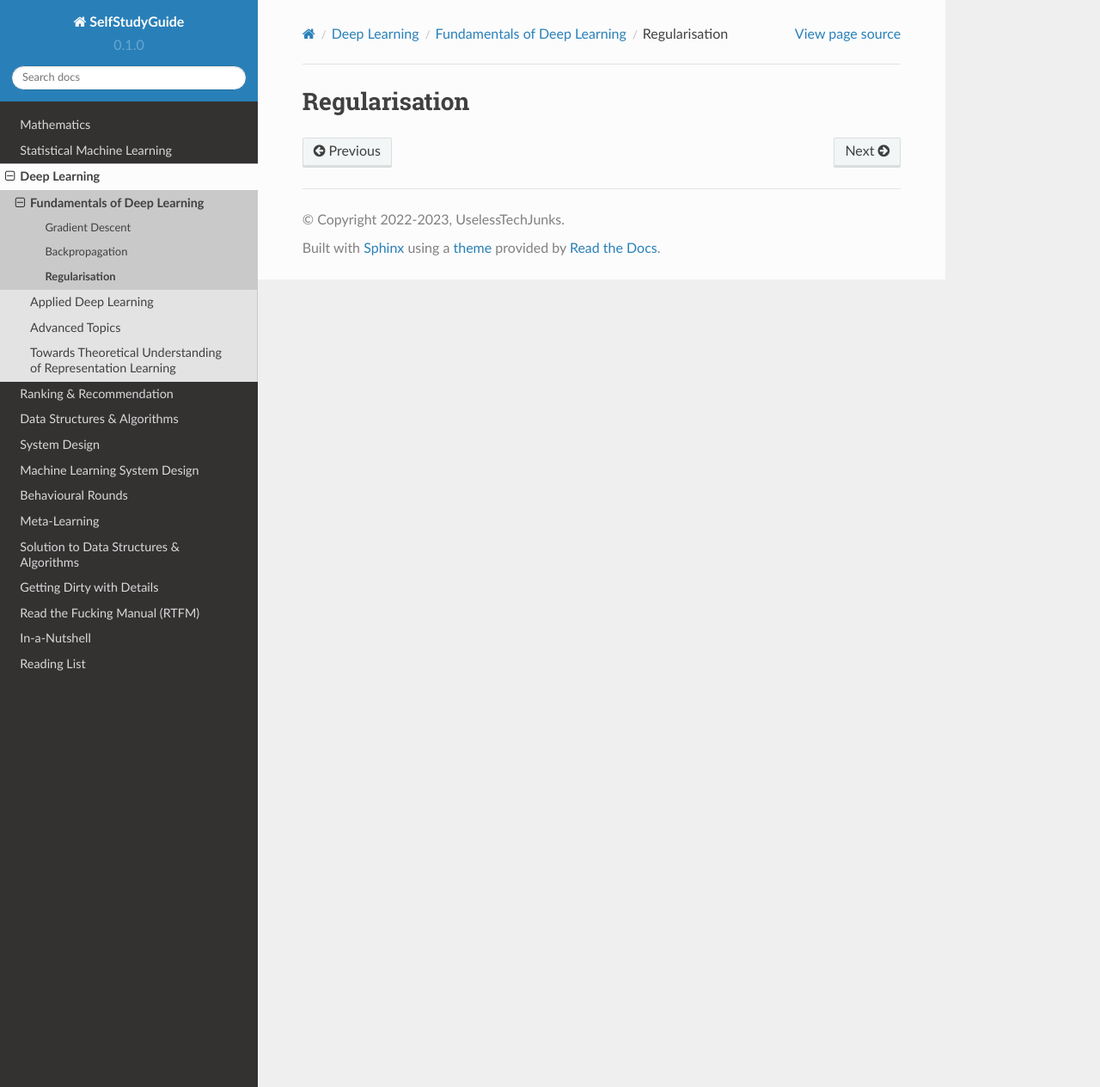
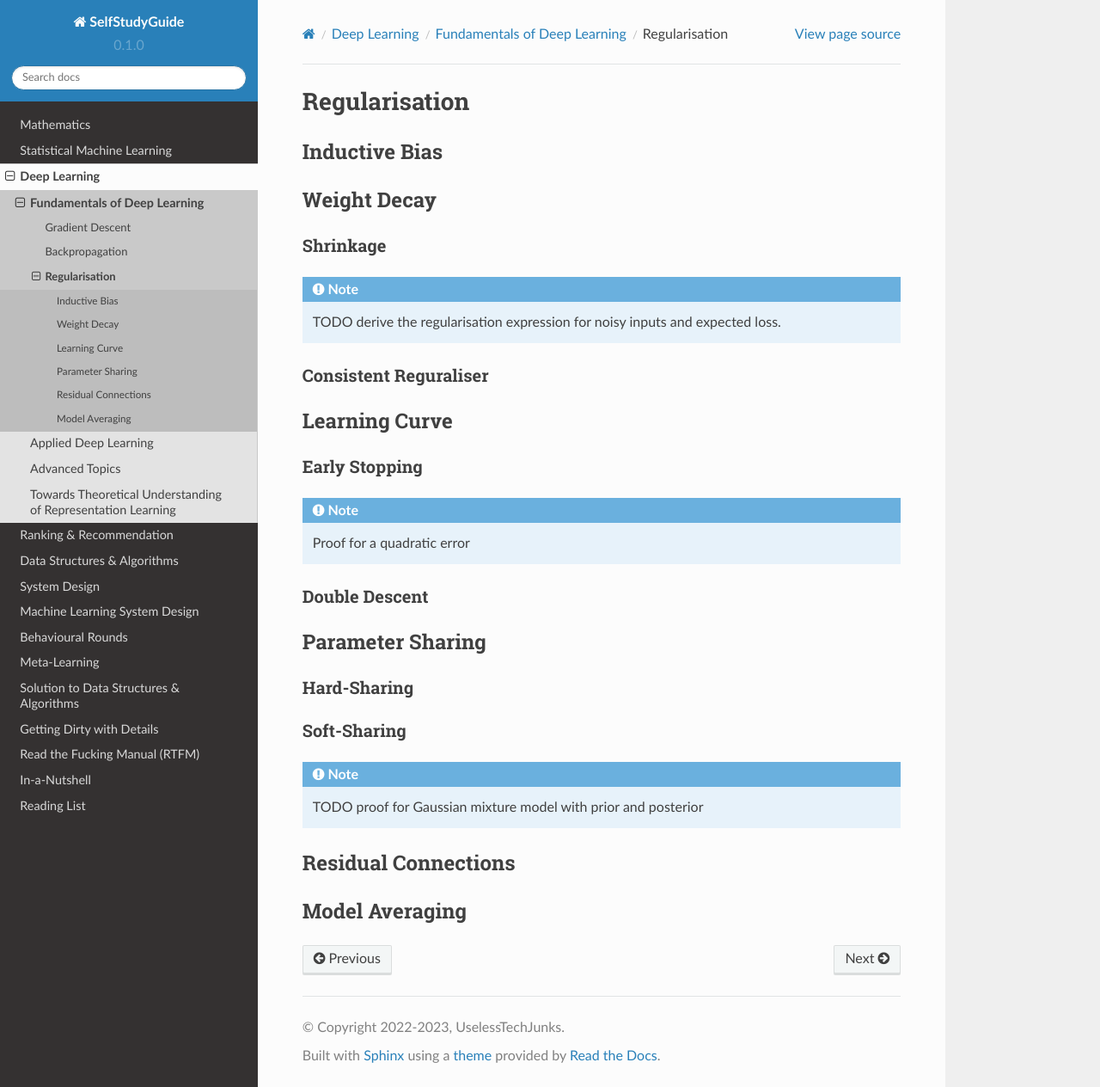
Before and after one commit to uselesstechjunks/leetcode, a Sphinx documentation site: the page built from docs/source/dl/basics/reg.rst, in a window 1280 px wide and 1264 px high. Shown: the whole window at 86% size. Built offline with Sphinx 7.4.7 and the Read the Docs theme 2.0.0, drawn with Linux system fonts in a browser that asks for light colours.

Commit message:
Update reg.rst

```diff
--- a/docs/source/dl/basics/reg.rst
+++ b/docs/source/dl/basics/reg.rst
@@ -1,3 +1,47 @@
 ###################################################################################
 Regularisation
 ###################################################################################
+***********************************************************************************
+Inductive Bias
+***********************************************************************************
+
+***********************************************************************************
+Weight Decay
+***********************************************************************************
+Shrinkage
+===================================================================================
+.. note::
+	TODO derive the regularisation expression for noisy inputs and expected loss.
+
+Consistent Reguraliser
+===================================================================================
+
+***********************************************************************************
+Learning Curve
+***********************************************************************************
+Early Stopping
+===================================================================================
+.. note::
+	Proof for a quadratic error
+
+Double Descent
+===================================================================================
+
+***********************************************************************************
+Parameter Sharing
+***********************************************************************************
+Hard-Sharing
+===================================================================================
+
+Soft-Sharing
+===================================================================================
+.. note::
+	TODO proof for Gaussian mixture model with prior and posterior
+
+***********************************************************************************
+Residual Connections
+***********************************************************************************
+
+***********************************************************************************
+Model Averaging
+***********************************************************************************
```
